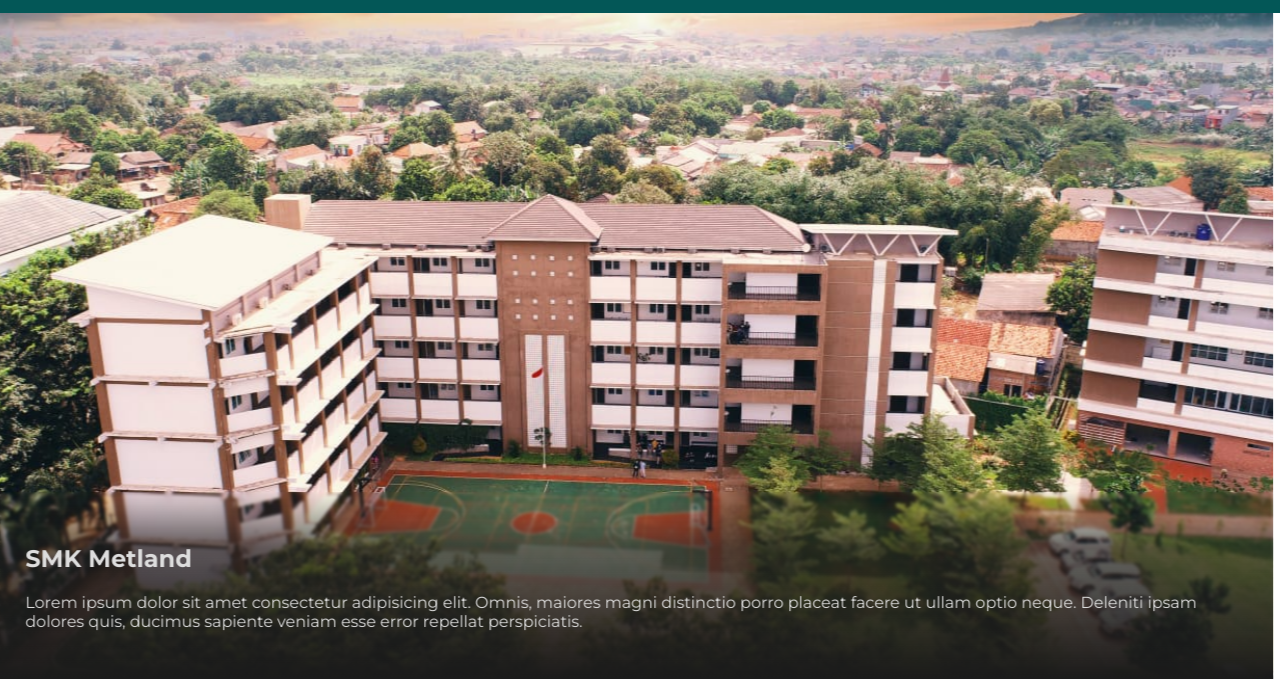
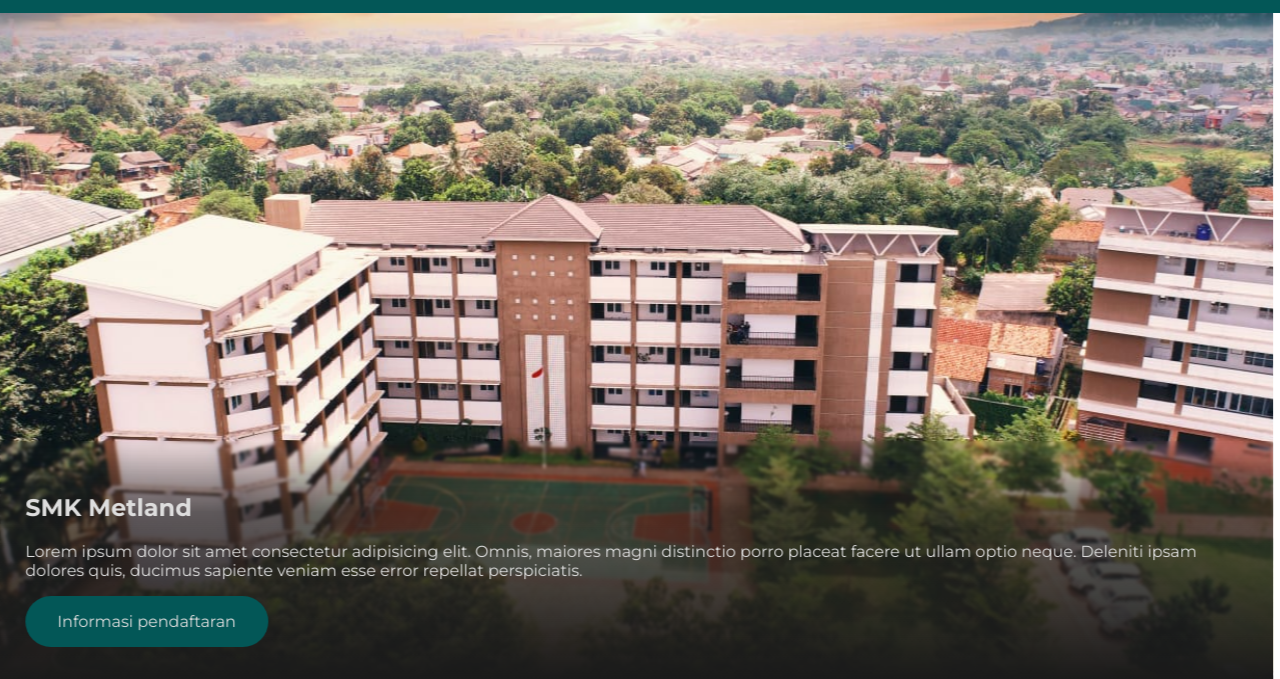
Before and after one commit to Klrfl/metland-homepage, a website: page src/index.pug in a window 1280 px wide. Shown: the part 121-800 px from the top of the page. Drawn offline with nearby package versions, Linux system fonts and the light colour scheme; files that its build step writes are made by us from their sources; files whose address does not match are found by name.

Commit message:
added cta

```diff
--- a/src/includes/hero.pug
+++ b/src/includes/hero.pug
@@ -2,5 +2,6 @@
   .hero__text
     h1 SMK Metland
     p  Lorem ipsum dolor sit amet consectetur adipisicing elit. Omnis, maiores magni distinctio porro placeat facere ut ullam optio neque. Deleniti ipsam dolores quis, ducimus sapiente veniam esse error repellat perspiciatis.
+    button#daftar Informasi pendaftaran
   .hero__image
     img(src="./assets/hero-image.jpeg")
```
